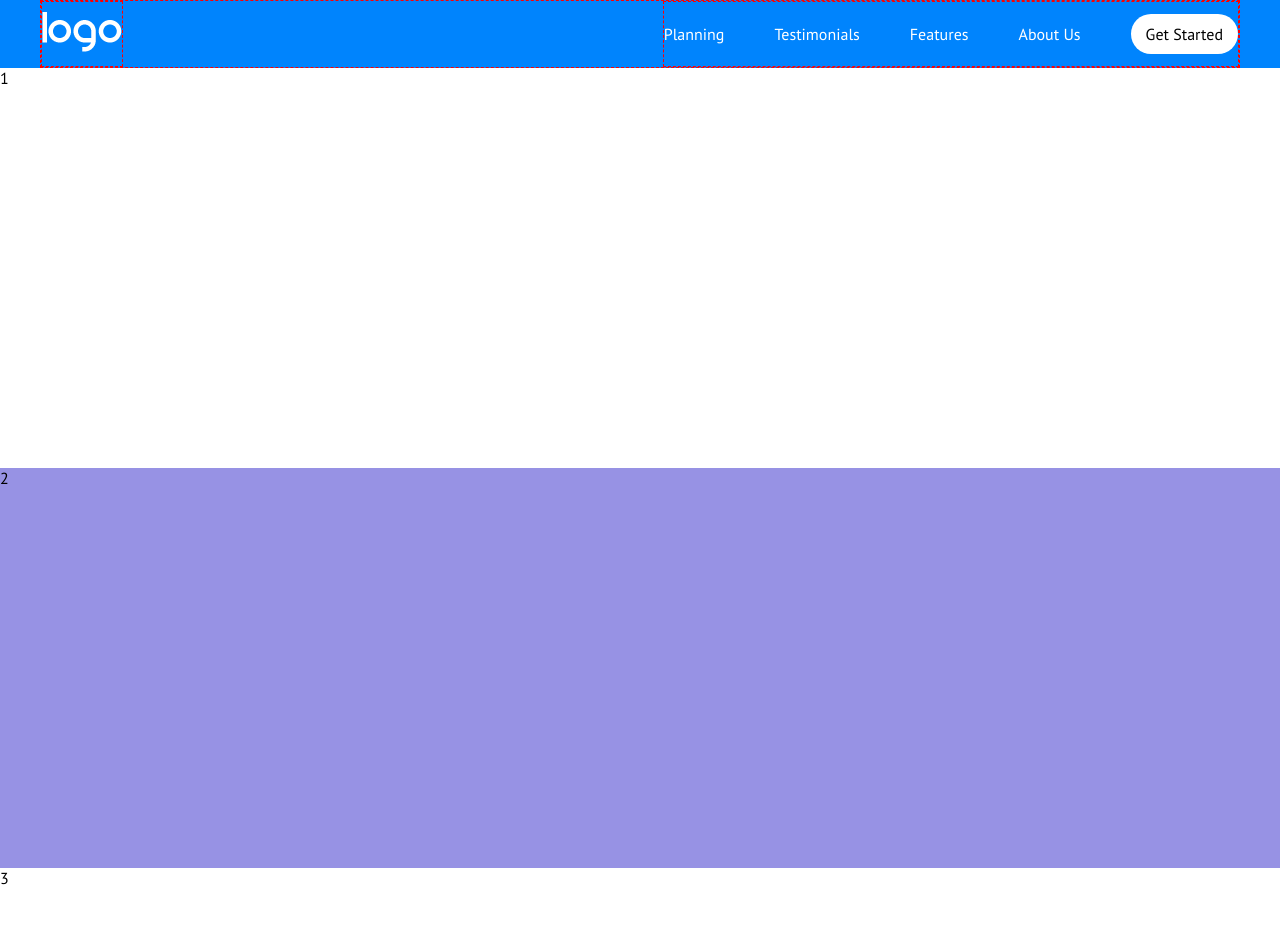
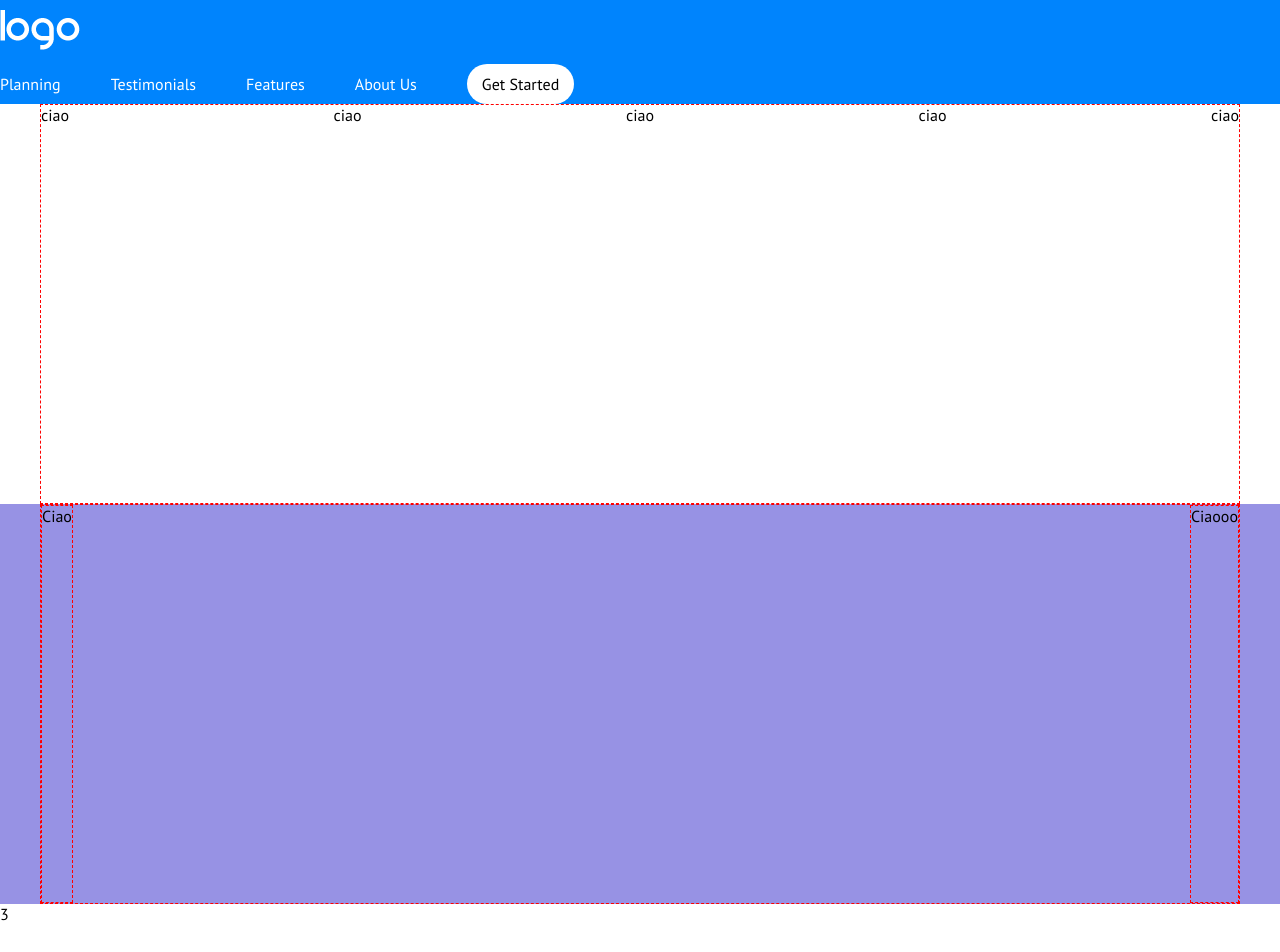
Before and after one commit to antoinde/htmlcss-responsive-layout, a plain HTML site: page index.html in a window 1280 px wide. Shown: the top 952 px of the page. Drawn offline with Linux system fonts and the light colour scheme.

Commit message:
Created structure to section 1, section 2

```diff
--- a/index.html
+++ b/index.html
@@ -22,16 +22,16 @@
 </head>
 <body>
     <!-- *******************************************  HEADER -->
-    <div class="bg_color_blue">
+    <div class="header bg_color_blue">
         <header>
-            <div class="container vedi">
-                <div class="img_container vedi"> <!-- img -->
+            <div class="container-header">
+                <div class="img_container "> <!-- img -->
                     <img src="img/logo.png" alt="Logo">
                 </div>
                 <div class="hamburger vedi"> <!-- hamburger -->
                     <i class="fa-solid fa-bars fa-2x color_white"></i>
                 </div>
-                <div class="header-right vedi flex">
+                <div class="header-right flex"> <!-- menù -->
                     <a href="#">Planning</a>
                     <a href="#">Testimonials</a>
                     <a href="#">Features</a>
@@ -49,26 +49,52 @@
     <!-- *******************************************  SECTIONS -->
 
     <!-- --------------------- Section 1 ----------------------->
-    <section>1</section>
+    <section class="sez1">
+        <div class="container flex wrap vedi">
+            <div class="card ">
+                ciao
+            </div>
+            <div class="card">
+                ciao
+            </div>
+            <div class="card">
+                ciao
+            </div>
+            <div class="card">
+                ciao
+            </div>
+            <div class="card">
+                ciao
+            </div>
+
+        </div>
+    </section>
 
     <!-- --------------------- Section 2 ----------------------->
-    <div class="bg_color_violet">
-        <section>2</section>
+    <div class="sez2 bg_color_violet">
+        <section>
+            <div class="container flex vedi">
+                <div class="card vedi">Ciao</div>
+                <div class="card vedi">Ciaooo</div>
+            </div>
+        </section>
     </div>
 
     <!-- --------------------- Section 3 ----------------------->
-    <section>3</section>
+    <section class="sez3">
+        3
+    </section>
 
     <!-- --------------------- Section 4 ----------------------->
-    <div class="bg_color_violet">
+    <div class="sez4 bg_color_violet">
         <section>4</section>
     </div>
 
     <!-- --------------------- Section 5 ----------------------->
-    <section>5</section>
+    <section class="sez5">5</section>
 
     <!-- --------------------- Section 6 ----------------------->
-    <div class="bg_color_violet">
+    <div class="sez6 bg_color_violet">
         <section>6</section>
     </div>
 
```
